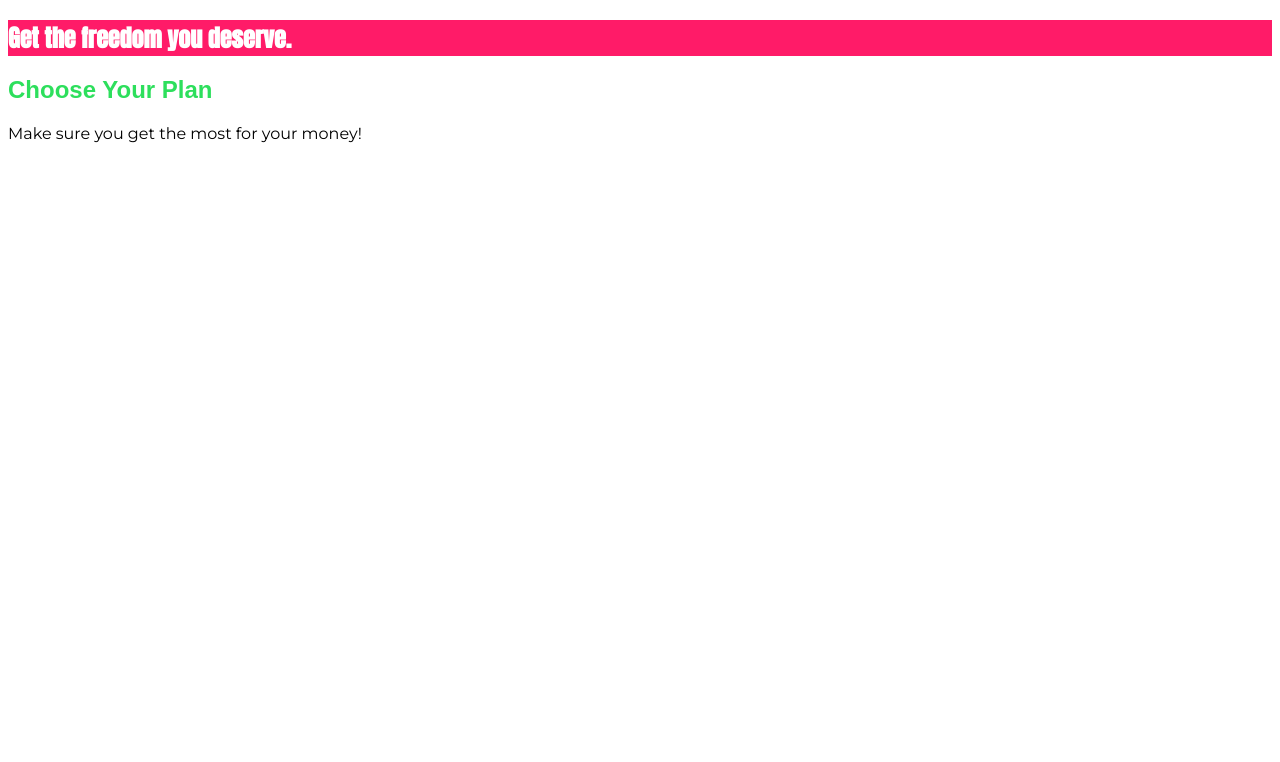
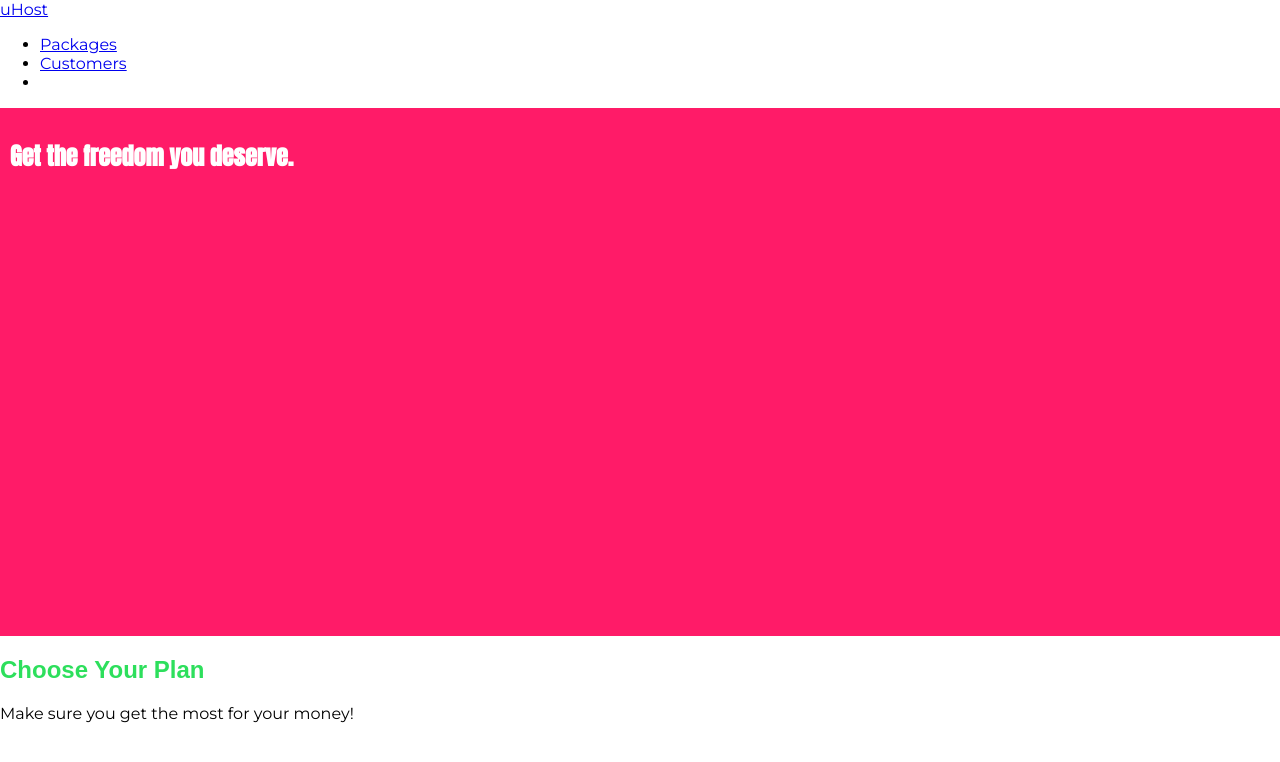
Before and after one commit to odacrem123/web-hosting-project, a plain HTML site: page index.html in a window 1280 px wide. Drawn offline with Linux system fonts and the light colour scheme.

Commit message:
add header html
html code for the header elements

```diff
--- a/index.html
+++ b/index.html
@@ -8,6 +8,29 @@
         <link rel="stylesheet" href="main.css">
     </head>
     <body>
+        <header>
+            <div>
+                <a href="index.html">
+                    uHost
+                </a>
+                <nav>
+                    <ul>
+                        <li>
+                            <a href="packages/index.html">Packages</a>
+                        </li>
+                        <li>
+                            <a href="customers/index.html">Customers</a>
+                        </li>
+                        <li>
+                            <a href="start-hosting/index.html"Start Hosting></a>
+                        </li>
+                    </ul>
+                </nav>
+            </div>
+
+        </header>
+
+        <main>
         <section id="product-overview">
             <h1>Get the freedom you deserve.</h1>
         </section>
@@ -15,7 +38,7 @@
             <h1 class="section-title">Choose Your Plan</h1>
             <p>Make sure you get the most for your money!</p>
         </section>
-
+        </main>
     </body>
 
 </html>
--- a/main.css
+++ b/main.css
@@ -1,12 +1,19 @@
 
 @import url('https://fonts.googleapis.com/css2?family=Anton&family=Montserrat:wght@400;700&display=swap');
+* {
+    box-sizing: border-box;
+}
 
 body {
     font-family: 'Montserrat', sans-serif;
+    margin: 0px;
 }
 
 #product-overview {
     background: #ff1b68;
+    width: 100%;
+    height: 528px;
+    padding: 10px;
 }
 
 .section-title {
```
